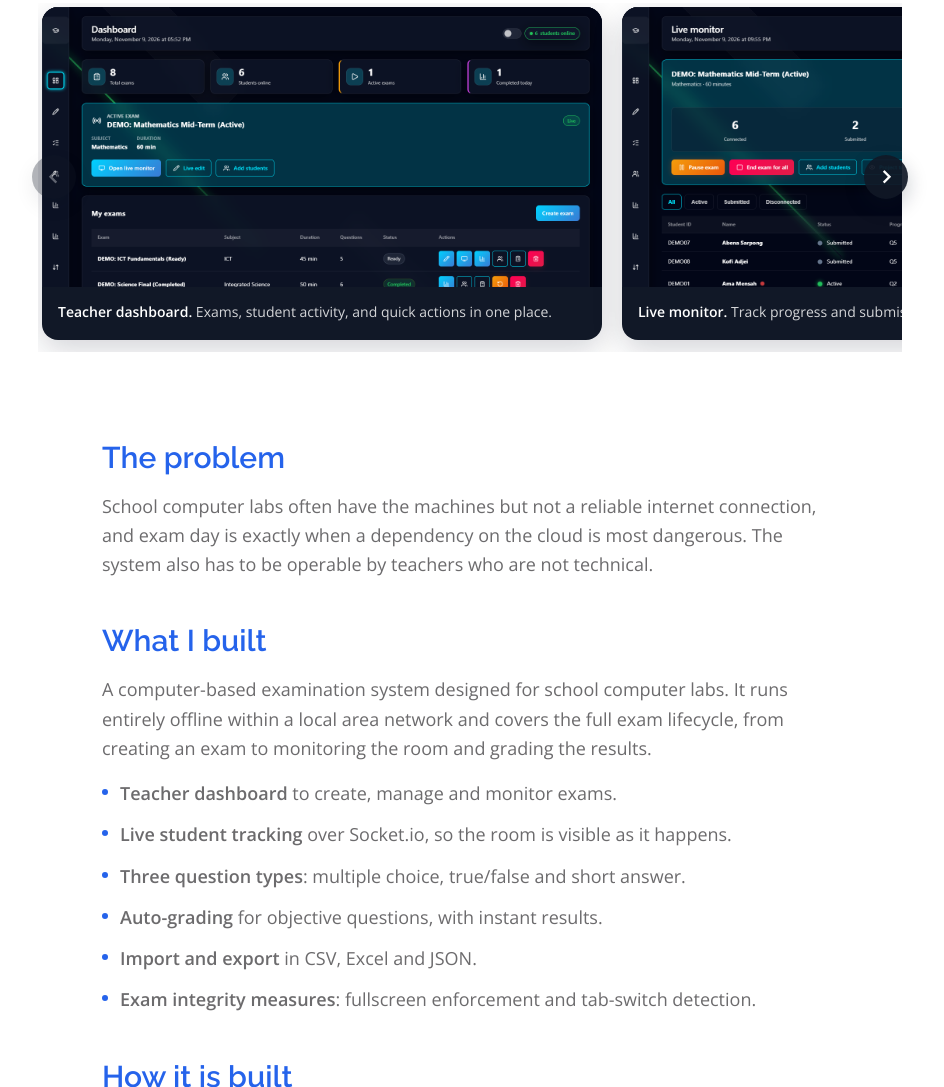
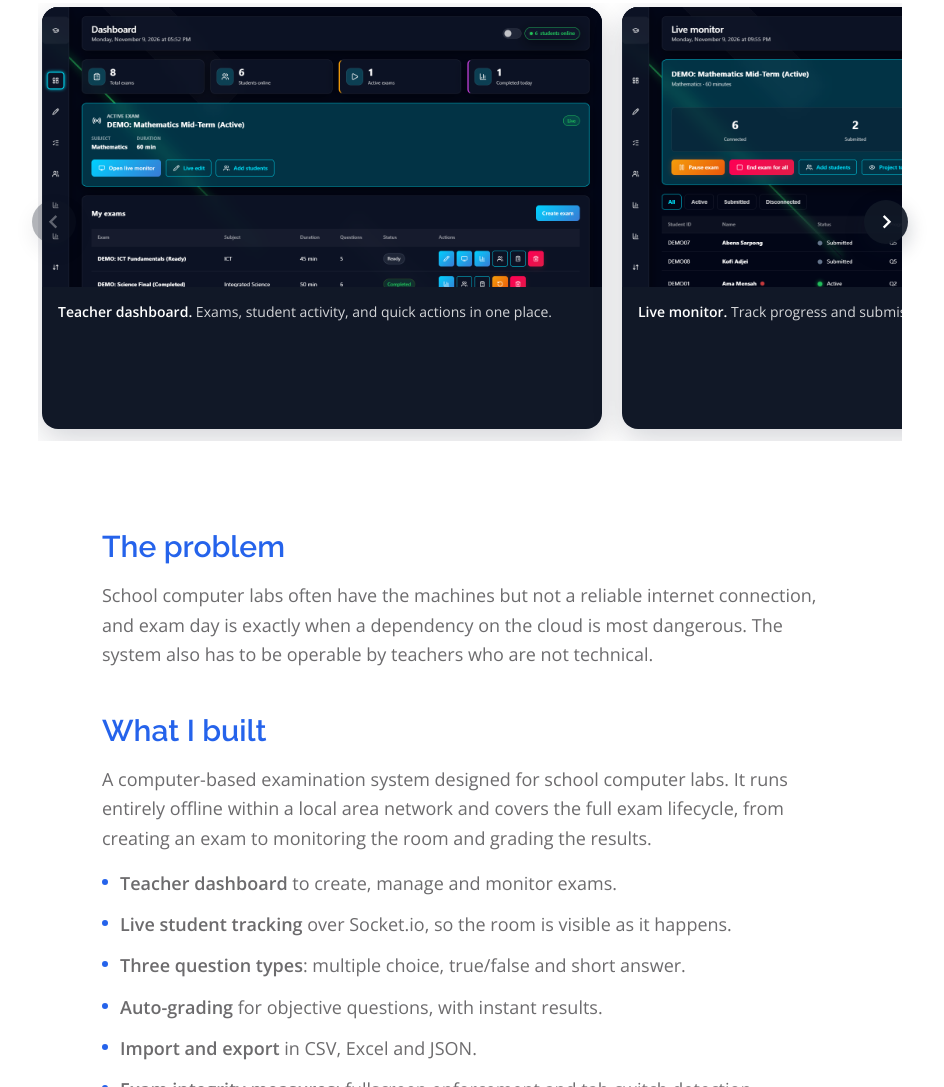
Before and after one commit to Nexify815/Portfolio, a website: page work/lan-exam.html in a window 1280 px wide. Shown: the part 1198-2285 px from the top of the page, without its empty margins (170-1114 px from the left). Drawn offline with nearby package versions, Linux system fonts and the light colour scheme.

Commit message:
Wrap gallery captions and reserve equal height on all project pages

```diff
--- a/work/lan-exam.html
+++ b/work/lan-exam.html
@@ -231,9 +231,9 @@
         font-size: 14px;
         line-height: 1.6;
         color: rgba(255, 255, 255, 0.82);
-        white-space: nowrap;
-        overflow: hidden;
-        text-overflow: ellipsis;
+        white-space: normal;
+        overflow-wrap: anywhere;
+        min-height: calc(1.6em * 5 + 30px);
       }
       .screen-card figcaption strong {
         color: #ffffff;
```
Also changed, not shown: work/chef-jhamin.html (+1 -1 lines), work/student-reports.html (+3 -3 lines), work/studybuddy.html (+1 -1 lines).
